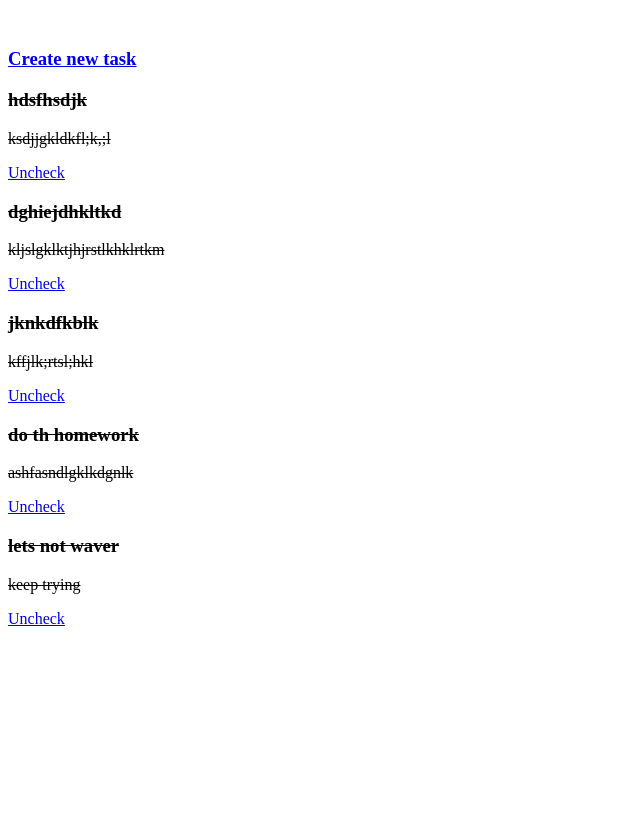
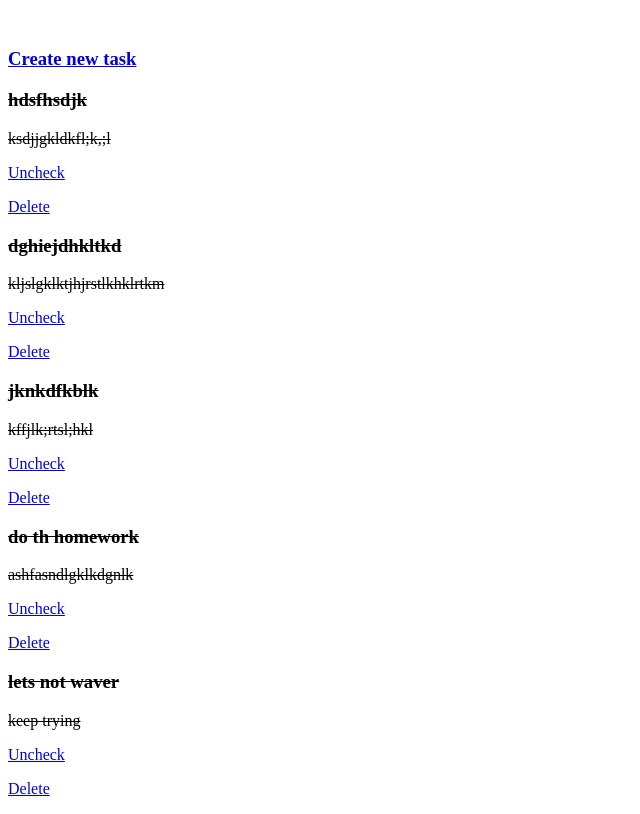
Before and after one commit to prakharchoudhary/TodoListMaker, a Flask app: page /1/home in a window 1280 px wide. Shown: the part 166-980 px from the top of the page, without its empty margins (0-640 px from the left). Before the commit the page ends 792 px from the top, so only its background shows below. Run offline with Flask 2, Linux system fonts and the light colour scheme; a user stored in the database is signed in; data comes from the database, SQL or seed files in the repository; both versions use the stored data as it was after the commit.

Commit message:
delete task

```diff
--- a/app.py
+++ b/app.py
@@ -101,7 +101,6 @@ def newTask(user_id):
 @app.route('/<int:user_id>/<int:task_id>/check')
 @login_required
 def check_task(user_id, task_id):
-	#current_status = models.Todo.get(models.Todo.id == task_id).is_done
 	todo = models.Todo.select().where(models.Todo.userid == user_id)
 	itemTocheck = models.Todo.update(is_done=True).where(models.Todo.id == task_id)
 	itemTocheck.execute()
@@ -110,10 +109,17 @@ def check_task(user_id, task_id):
 @app.route('/<int:user_id>/<int:task_id>/uncheck')
 @login_required
 def uncheck_task(user_id, task_id):
-	#current_status = models.Todo.get(models.Todo.id == task_id).is_done
 	todo = models.Todo.select().where(models.Todo.userid == user_id)
 	itemTocheck = models.Todo.update(is_done=False).where(models.Todo.id == task_id)
 	itemTocheck.execute()
+	return redirect(url_for('main', user_id=user_id))
+
+@app.route('/<int:user_id>/<int:task_id>/delete')
+@login_required
+def del_task(user_id, task_id):
+	todo = models.Todo.select().where(models.Todo.userid == user_id)
+	itemToDel = models.Todo.delete().where(models.Todo.id == task_id)
+	itemToDel.execute()
 	return redirect(url_for('main', user_id=user_id))
 
 @app.route('/')
--- a/templates/home.html
+++ b/templates/home.html
@@ -27,12 +27,13 @@
 	{% if i.is_done==True %}
 	<h3 style='text-decoration:line-through'>{{ i.title }}</h3>
 	<p style='text-decoration:line-through'>{{ i.content }}</p>
-	<p><a href="{{ url_for('check_task', user_id = current_user.id, task_id = i.id) }}">Uncheck</a></p>
+	<p><a href="{{ url_for('uncheck_task', user_id = current_user.id, task_id = i.id) }}">Uncheck</a></p>
 	{% else %}
 	<h3>{{ i.title }}</h3>
 	<p>{{ i.content }}</p>
-	<p><a href="{{ url_for('uncheck_task', user_id = current_user.id, task_id = i.id) }}">Check</a></p>
+	<p><a href="{{ url_for('check_task', user_id = current_user.id, task_id = i.id) }}">Check</a></p>
 	{% endif %}
+	<p><a href="{{ url_for('del_task', user_id = current_user.id, task_id = i.id) }}">Delete</a></p>
 	{% endfor %}
 </body>
 </html>
```
Also changed, not shown: list.db.
